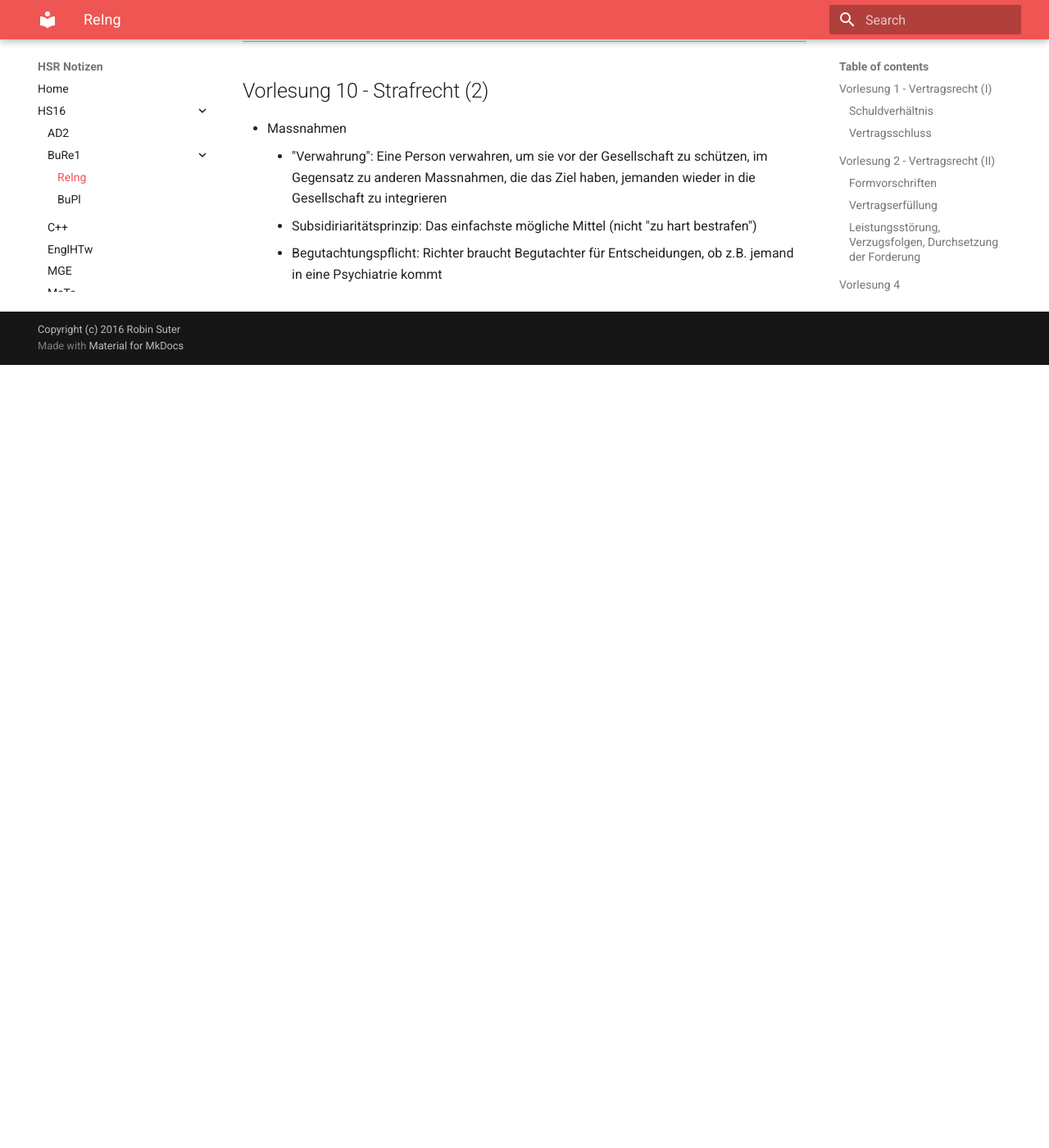
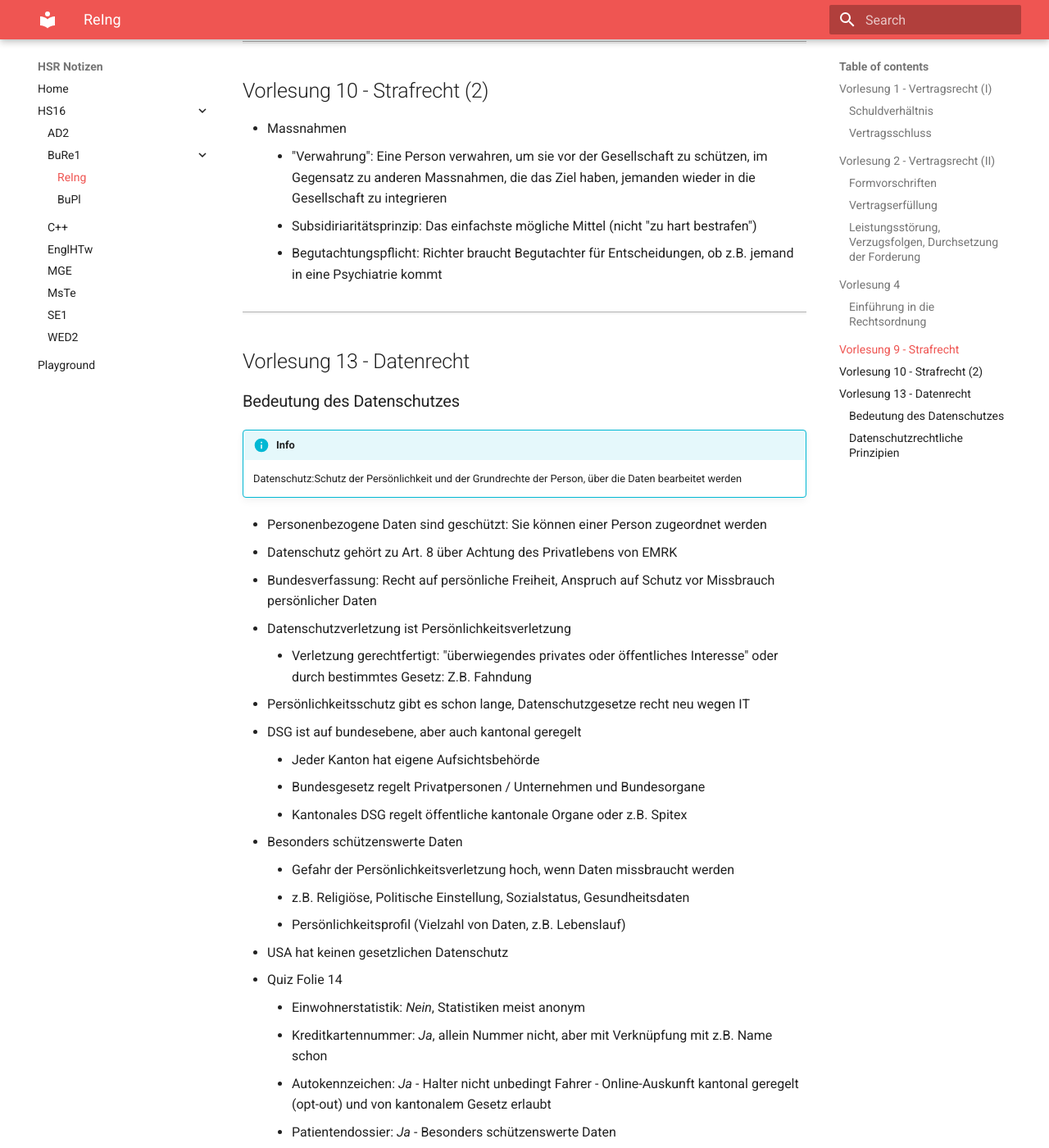
Before and after one commit to Excape/hsr-docs-hs16, an MkDocs documentation site: the page built from docs/hs16/reing.md, in a window 1280 px wide and 1400 px high, scrolled down 5899 px. Shown: the whole window at 82% size. Built offline with MkDocs 1.6.1 and Material for MkDocs 9.7.7, drawn with Linux system fonts in a browser that asks for light colours; old or Windows-style settings are respelled for this version of MkDocs; before the commit the page ends 6344 px from its top, so only the background shows below that; some of the changed text lies outside the part shown.

Commit message:
reing Week 13

```diff
--- a/docs/hs16/reing.md
+++ b/docs/hs16/reing.md
@@ -151,3 +151,55 @@
     - "Verwahrung": Eine Person verwahren, um sie vor der Gesellschaft zu schützen, im Gegensatz zu anderen Massnahmen, die das Ziel haben, jemanden wieder in die Gesellschaft zu integrieren
     - Subsidiriaritätsprinzip: Das einfachste mögliche Mittel (nicht "zu hart bestrafen")
     - Begutachtungspflicht: Richter braucht Begutachter für Entscheidungen, ob z.B. jemand in eine Psychiatrie kommt
+
+---
+## Vorlesung 13 - Datenrecht
+### Bedeutung des Datenschutzes
+!!! info
+    Datenschutz:Schutz der Persönlichkeit und der Grundrechte der Person, über die Daten bearbeitet werden
+
+- Personenbezogene Daten sind geschützt: Sie können einer Person zugeordnet werden
+- Datenschutz gehört zu Art. 8 über Achtung des Privatlebens von EMRK
+- Bundesverfassung: Recht auf persönliche Freiheit, Anspruch auf Schutz vor Missbrauch persönlicher Daten
+- Datenschutzverletzung ist Persönlichkeitsverletzung
+    - Verletzung gerechtfertigt: "überwiegendes privates oder öffentliches Interesse" oder durch bestimmtes Gesetz: Z.B. Fahndung
+- Persönlichkeitsschutz gibt es schon lange, Datenschutzgesetze recht neu wegen IT
+- DSG ist auf bundesebene, aber auch kantonal geregelt
+    - Jeder Kanton hat eigene Aufsichtsbehörde
+    - Bundesgesetz regelt Privatpersonen / Unternehmen und Bundesorgane
+    - Kantonales DSG regelt öffentliche kantonale Organe oder z.B. Spitex
+- Besonders schützenswerte Daten
+    - Gefahr der Persönlichkeitsverletzung hoch, wenn Daten missbraucht werden
+    - z.B. Religiöse, Politische Einstellung, Sozialstatus, Gesundheitsdaten
+    - Persönlichkeitsprofil (Vielzahl von Daten, z.B. Lebenslauf)
+- USA hat keinen gesetzlichen Datenschutz
+- Quiz Folie 14
+    - Einwohnerstatistik: *Nein*, Statistiken meist anonym
+    - Kreditkartennummer: *Ja*, allein Nummer nicht, aber mit Verknüpfung mit z.B. Name schon
+    - Autokennzeichen: *Ja* - Halter nicht unbedingt Fahrer - Online-Auskunft kantonal geregelt (opt-out) und von kantonalem Gesetz erlaubt
+    - Patientendossier: *Ja* - Besonders schützenswerte Daten
+    - IP-Adresse: *Ja* - Provider müssen die Daten 6 Monate speichern - Betreiber des Anschlusses ist verantwortlich
+    - DNA: *Ja* - Rückschlüsse auf sehr persönliche (schützenswerte) Daten - wie andere biometrische Daten
+- DSG regelt jeglichen Umgang mit Daten (speichern, bearbeiten, bekanntgeben, ...)
+- Jede Bearbeitung ist Eingriff in die Persönlichkeit
+    - Es braucht Rechtfertigungsgrund, damit dieser Eingriff nicht wiederrechltich ist
+        - Durch freiwillige Einwilligung
+        - überwiegendes privates oder öffentliches Interesse
+        - gesetzliche Grundlage
+- Quiz Folie 19
+    - Einholen Referenzen: Durch Bewerbung gibt Bewerber die Einwilligung - Beschränkt auf Arbeitsverhältnis
+    - Publizierung Bauvorhaben: Gesetzliche Grundlage
+    - Zeitungsartikel über Nationalrat: überwiegendes öffentliches Interesse - solange es nicht in die Privatsphäre eindringt
+    - Prüfung Kreditwürdigkeit: gesetzliche Grundlage: Kreditwürdigkeit muss überprüft werden
+
+### Datenschutzrechtliche Prinzipien
+- Rechtfertigung: Datenbearbeitung braucht eine Rechtfertigung (s. oben)
+- Zweckgebundenheit: Daten, die ich an ein Unternehmen gebe, sind grundsätzlich nur für den abgeschlossenen Vertrag zu verwenden
+- Verhältnismässigkeit: Es dürfen nur jene Daten erhoben werden, die für die Erfüllung der Aufgabe notwendig sind
+- Integrität: Datenbearbeiter muss sicherstellen, dass Daten korrekt und vollständig sind. (Wenn Daten von Kunden selbst kommen, werden sie als korrekt angesehen)
+- Sicherheit: Datenbearbeitung ist für Datensicherheit verantwortlich. Je heikler die Daten, desto höhere Anforderungen
+- Transparenz: Datenbearbeitung muss für die betroffene Person transparent sein (meist durch AGB)
+- Verwantortung: Datenbearbeiter muss auf Antrag erklären können, was für Daten wie bearbeitet werden (via Auskunftsbegehren)
+- Quiz Folie 22:
+    - Anmeldeformular Mietwohnungen: Nicht verhältnismässig
+    - Konsumverhalten durch Kreditkartenauszüge:
```
